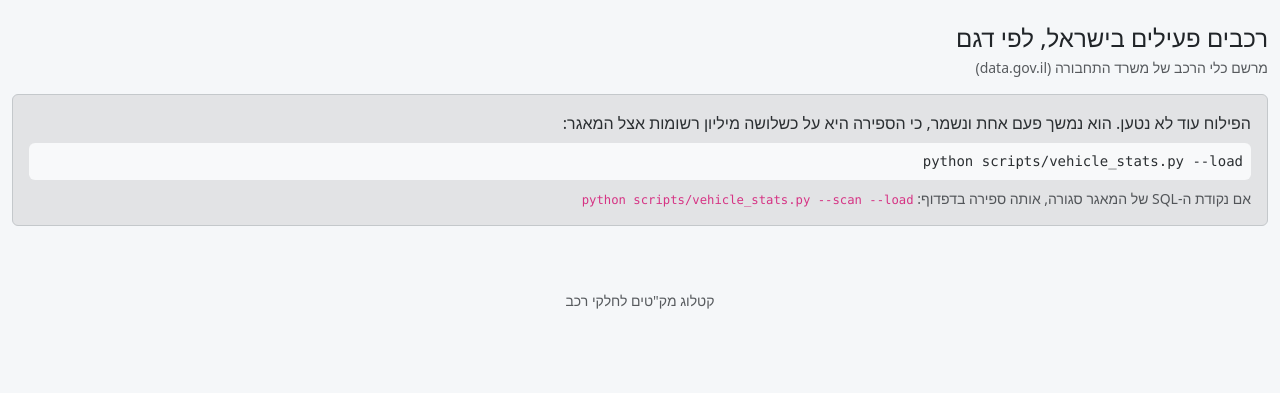
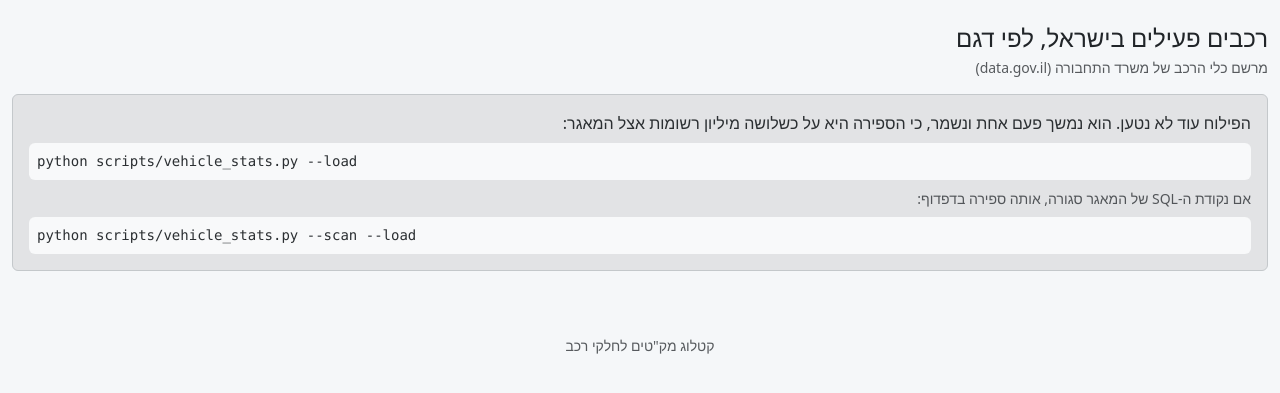
Before and after one commit to office268/makat, a Flask app: page /stats in a window 1280 px wide. Shown: the part 80-473 px from the top of the page. Run offline with Flask 3, Linux system fonts and the light colour scheme; data that the repository does not hold is empty.

Commit message:
פקודת ההרצה במסך הריק נקראת גם בטלפון
הפקודה היא אנגלית מתחילתה ועד סופה בתוך דף עברי. בלי dir="ltr" הדפדפן
שבר אותה לפי כללי הדו-כיווניות: "--" נשאר בסוף שורה אחת ו-"scan --load"
עבר לשורה הבאה, כלומר הפקודה הוצגה הפוך. ה-pre הראשון היה גרוע יותר -
הוא נחתך ב-"--l" בקצה המסך, והגלילה האופקית של pre אמנם קיימת שם אבל
אף אחד לא מנחש שהיא שם.

שתי הפקודות עברו לבלוקים מסומני dir="ltr" שנשברים בין מילים, כך שהן
מוצגות במלואן. מסך ריק שמסתיר את הפקודה שתמלא אותו לא עושה את עבודתו.

Co-Authored-By: Claude Opus 5 <noreply@anthropic.com>
Claude-Session: https://claude.ai/code/session_01T6ddLsVYNFR5ZUHJ4T4jj3

```diff
--- a/app/static/css/style.css
+++ b/app/static/css/style.css
@@ -26,3 +26,13 @@ body { background: #f5f7f9; }
 .table > :not(caption) > * > * { padding: .6rem .75rem; }
 
 footer a { color: var(--brand); }
+
+/* פקודת הרצה בתוך דף בעברית: היא אנגלית מתחילתה ועד סופה, ולכן היא
+   מסומנת dir="ltr" ונקראת משמאל לימין. בטלפון היא ארוכה מרוחב המסך,
+   ו-pre רגיל היה חותך אותה בקצה - הגלילה האופקית שם קיימת אבל אף אחד
+   לא מנחש שהיא שם. לכן היא נשברת בין מילים ומוצגת במלואה. */
+.command {
+  white-space: pre-wrap;
+  overflow-wrap: anywhere;
+  text-align: left;
+}
--- a/app/templates/stats.html
+++ b/app/templates/stats.html
@@ -17,9 +17,9 @@
 <div class="alert alert-secondary">
   <p class="mb-2">הפילוח עוד לא נטען. הוא נמשך פעם אחת ונשמר, כי הספירה היא על
     כשלושה מיליון רשומות אצל המאגר:</p>
-  <pre class="mb-2 bg-light p-2 rounded"><code>python scripts/vehicle_stats.py --load</code></pre>
-  <p class="mb-0 small text-muted">אם נקודת ה-SQL של המאגר סגורה, אותה ספירה
-    בדפדוף: <code>python scripts/vehicle_stats.py --scan --load</code></p>
+  <pre class="mb-2 bg-light p-2 rounded command" dir="ltr"><code>python scripts/vehicle_stats.py --load</code></pre>
+  <p class="mb-2 small text-muted">אם נקודת ה-SQL של המאגר סגורה, אותה ספירה בדפדוף:</p>
+  <pre class="mb-0 bg-light p-2 rounded command small" dir="ltr"><code>python scripts/vehicle_stats.py --scan --load</code></pre>
 </div>
 {% else %}
 
```
Also changed, not shown: tests/test_fleet_stats.py (+3 -0 lines).
